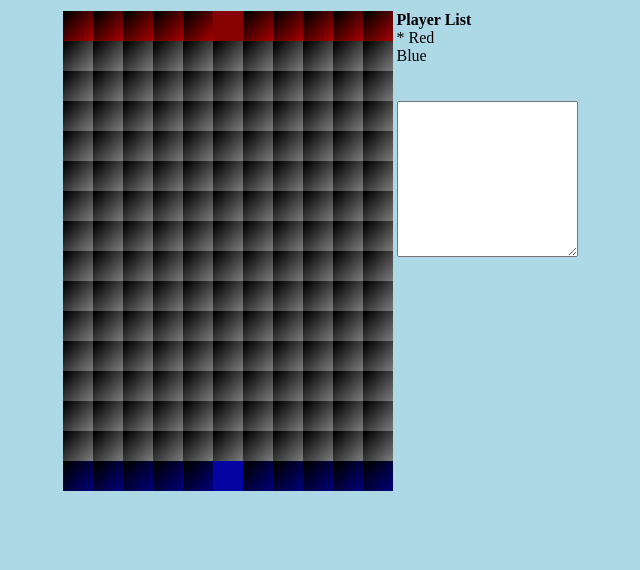
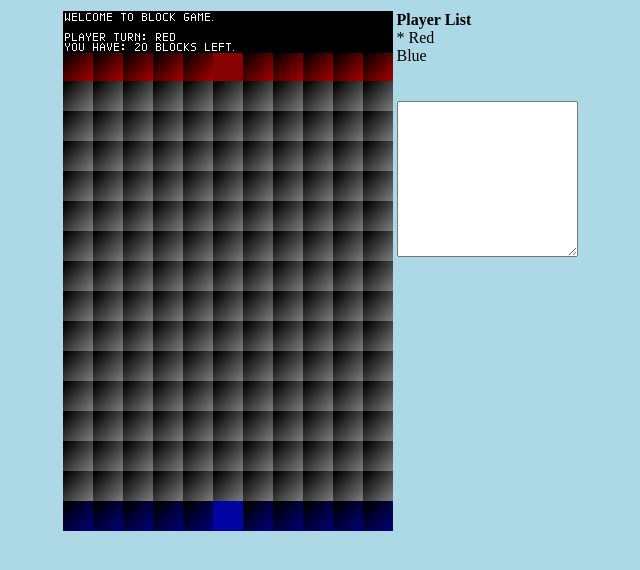
Before and after one commit to jonassode/gamejs, a plain HTML site: page Applications/blockgame/index.html in a window 1280 px wide. Shown: the whole page, without its empty margins (320-960 px from the left). Drawn offline with Linux system fonts and the light colour scheme.

Commit message:
Added possiblity to have parameters in textboxes

```diff
--- a/Applications/blockgame/index.html
+++ b/Applications/blockgame/index.html
@@ -11,7 +11,7 @@
             <table>
                 <tr>
                     <td>
-                        <canvas id="block_canvas" width="330" height="480" ></canvas><br>
+                        <canvas id="block_canvas" width="330" height="520" ></canvas><br>
 
                     </td>
                     <td valign="top">
--- a/Applications/blockgame/index.js
+++ b/Applications/blockgame/index.js
@@ -29,12 +29,17 @@ window.onload = function () {
     // Create Layer
     var ltm = Index.screen.layer("board");
 
+    // Tile Map
     var tm = ltm.tilemap({
         tilesize:30,
         cols:11,
-        rows:16
+        rows:16,
+        y:40
     });
     Index.board = tm;
+
+    // Text Box
+    ltm.textbox({x:0, y:0, width:47, height:4, padding:2, text:"Welcome To block game.\n\nPlayer turn: {Director.current_player.name}\nYou have: {Director.current_player.blocks} blocks left."});
 
     // Building Board Game
     var img = new Image();
@@ -61,10 +66,11 @@ window.onload = function () {
     var white = Index.board._tile({
         img:"images/white.png"
     })
+
     var move_tile = function(){
         clear_temporary_tiles();
         Index.board.move_tile(this.row, this.col, Director.current_player.tile)
-        Index.board.draw()
+        Index.screen.draw();
         Director.end_turn();
     }
 
@@ -74,12 +80,14 @@ window.onload = function () {
     })
     red_meeple.owner = red_player
     red_player.tile = red_meeple
+    red_player.blocks = 20
 
     var blue_meeple = Index.board.tile(15,5,{
         img:'images/blue_player.png'
     })
     blue_meeple.owner = blue_player
     blue_player.tile = blue_meeple
+    blue_player.blocks = 20
 
     // Register Events
     var tile_click = function(){
@@ -106,20 +114,21 @@ window.onload = function () {
                 Index.state = "NEW"
                 break;
             }
-            Index.board.draw()
+            Index.screen.draw();
         }
     }
 
-    var bg_click = function(){
-        if( Index.board.get_tile(this.row, this.col) == null && this.row != 0 && this.row != 15){
+    var place_blocker = function(){
+
+        if( Index.board.get_tile(this.row, this.col) == null && this.row != 0 && this.row != 15 && Director.current_player.blocks > 0){
             Index.board.tile(this.row, this.col,{img:'images/green.png'});
             clear_temporary_tiles();
-            Index.board.draw();
+            Director.current_player.blocks--;
             Director.end_turn();
         }
     }
 
-    Index.board.all_onclick(bg_click)
+    Index.board.all_onclick(place_blocker)
 
     red_meeple.onclick(tile_click)
     blue_meeple.onclick(tile_click)
@@ -149,6 +158,7 @@ function _start_game(){
 
 function _beginning_of_turn(){
     Index.state = "NEW"
+    Index.screen.draw();
 }
 
 function _end_of_turn(){
--- a/game.js
+++ b/game.js
@@ -584,21 +584,39 @@ function _textbox_class( attributes ){
 
         this.layer.screen.context.fillStyle = this.color;
         this.layer.screen.context.fillRect(x, y, width, height);
+
         if (this.text != null && this.text != undefined){
 
             var words = this.text.toString().split(" ");
             for (var wi=0; wi< words.length; wi++){
                 word = words[wi];
+
+                // Evaluate Parameters
+                if(word[0] == "{"){
+                    var parameter_name = "";
+                    var temp_counter = 1;
+                    while (word[temp_counter] != "}"){
+                        parameter_name = parameter_name + word[temp_counter];
+                        temp_counter = temp_counter + 1;
+                    }
+                    word = word.replace("{"+parameter_name+"}",eval(parameter_name));
+                }
+
+                // Check if we want to move to next row
                 if(word.length+col > this.width){
                     row = row + 1;
                     col = 0;
                 }
+
+                // Print Character By Character
                 for (var counter = 0; counter < word.length; counter++ ) {
                     character = word[counter];
-                    if (character == "\n"){
+                    switch(character){
+                    case "\n":
                         row = row + 1;
                         col = 0;
-                    } else {
+                        break;
+                    default:
                         character = character.toUpperCase();
                         imgx = x + this.padding + (col * _letter_width);
                         imgy = y + this.padding + (row * _letter_height);
@@ -609,6 +627,7 @@ function _textbox_class( attributes ){
                         } else {
                             _log('Trided to write character '+character+' which is not supported.');
                         }
+                        break;
                     }
                 }
                 col = col + 1;
```
